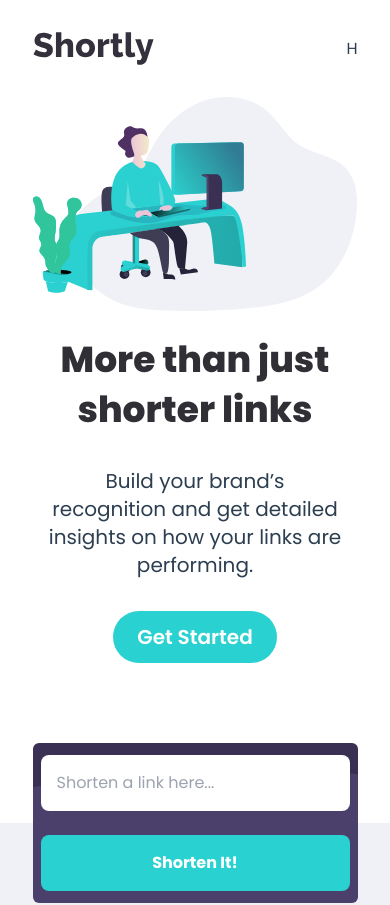
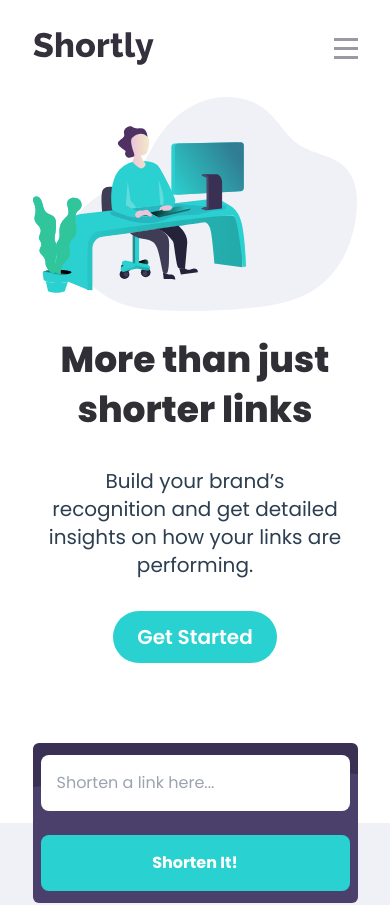
Before and after one commit to the-bipu/url-shortening-vue, a Vue app: page / in a window 390 px wide. Shown: the top 905 px of the page. Built offline with nearby package versions, Linux system fonts and the light colour scheme.

Commit message:
fixed navbar

```diff
--- a/src/components/NavbarCmp.vue
+++ b/src/components/NavbarCmp.vue
@@ -5,19 +5,53 @@
         <div class="flex flex-row gap-10 items-center justify-center">
             <img src="../assets/images/logo.svg" alt="">
             <div class="flex flex-row gap-8 items-center">
-                <div>Features</div>
-                <div>Pricing</div>
-                <div>Resources</div>
+                <div class="pointer">Features</div>
+                <div class="pointer">Pricing</div>
+                <div class="pointer">Resources</div>
             </div>
         </div>
         <div class="flex flex-row gap-8 items-center justify-center">
+            <div class="pointer">Login</div>
+            <div class="font-semibold py-2 bg-[#29D1D1] text-white rounded-full px-6 transition-all hover:bg-[#29d1d1bb] pointer">Sign Up</div>
+        </div>
+    </div>
+    <div class="w-10/12 md:hidden flex flex-col py-8 relative">
+        <div class="w-full flex flex-row items-center justify-between">
+            <img src="../assets/images/logo.svg" alt="">
+            <img src="../assets/bars.svg" alt="" @click="toggleMenu">
+        </div>
+
+        <div v-if="isMenu"
+            class=" w-full h-auto rounded-lg z-[1000] flex flex-col gap-4 bg-[#3A3053] text-white font-semibold text-base absolute top-20 p-6">
+            <div>Features</div>
+            <div>Pricing</div>
+            <div>Resources</div>
+            <hr />
             <div>Login</div>
             <div class="font-semibold py-2 bg-[#29D1D1] text-white rounded-full px-6">Sign Up</div>
         </div>
     </div>
-    <div class="w-10/12 md:hidden flex flex-row items-center justify-between py-8">
-        <img src="../assets/images/logo.svg" alt="">
-        <div>H</div>
-    </div>
 
 </template>
+
+<script>
+export default {
+    name: 'NavbarCmp',
+    data() {
+        return {
+            isMenu: false,
+        };
+    },
+    methods: {
+        toggleMenu() {
+            this.isMenu = !this.isMenu;
+        },
+    },
+};
+</script>
+
+<style scoped>
+.pointer {
+    cursor: pointer;
+}
+</style>
```
Also changed, not shown: src/assets/bars.svg (added).
